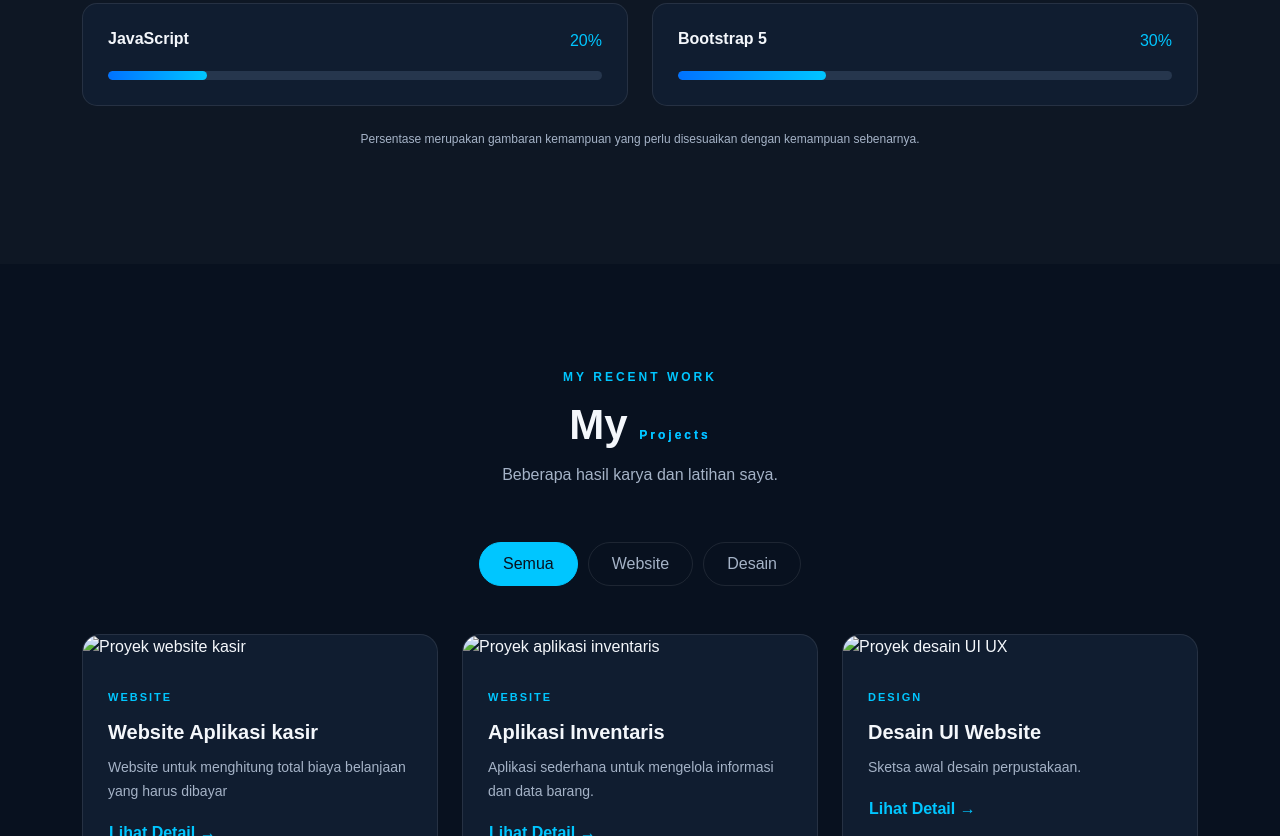
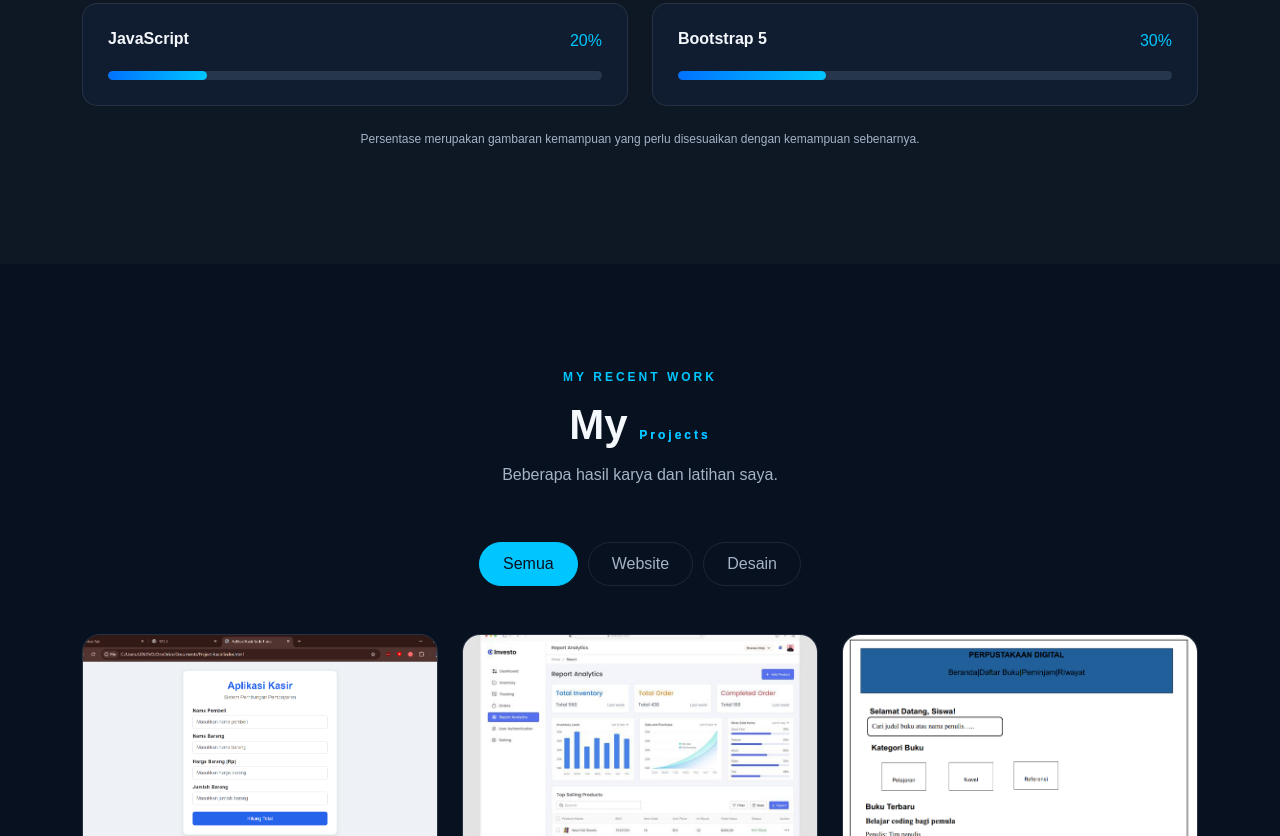
Before and after one commit to Saen76/Portofolio-Gasti, a plain HTML site: page index.html in a window 1280 px wide. Shown: the part 1964-2800 px from the top of the page. Drawn offline with nearby package versions, Linux system fonts and the light colour scheme.

```diff
--- a/index.html
+++ b/index.html
@@ -141,7 +141,7 @@
                     <div class="profile-decoration"></div>
 
                     <img
-                      src="img/profile.jpeg"
+                      src="assets/img/profile.jpeg"
                       alt="Foto profil Gasti"
                       class="hero-profile">
 
@@ -172,7 +172,7 @@
             <div class="col-lg-5 text-center">
 
                 <img
-                  src="img/profile.jpeg"
+                  src="assets/img/profile.jpeg"
                   alt="Foto Gasti"
                   class="about-profile">
 
@@ -376,7 +376,7 @@
                 <div class="project-card">
 
                     <img
-                      src="img/website kasir.png"
+                      src="assets/img/website kasir.png"
                       alt="Proyek website kasir">
 
                     <div class="project-content">
@@ -414,7 +414,7 @@
                 <div class="project-card">
 
                     <img
-                      src="img/aplikasi inventaris.jpeg"
+                      src="assets/img/aplikasi inventaris.jpeg"
                       alt="Proyek aplikasi inventaris">
 
                     <div class="project-content">
@@ -452,7 +452,7 @@
                 <div class="project-card">
 
                     <img
-                      src="img/sketsa desain UI UX.png"
+                      src="assets/img/sketsa desain UI UX.png"
                       alt="Proyek desain UI UX">
 
                     <div class="project-content">
```
